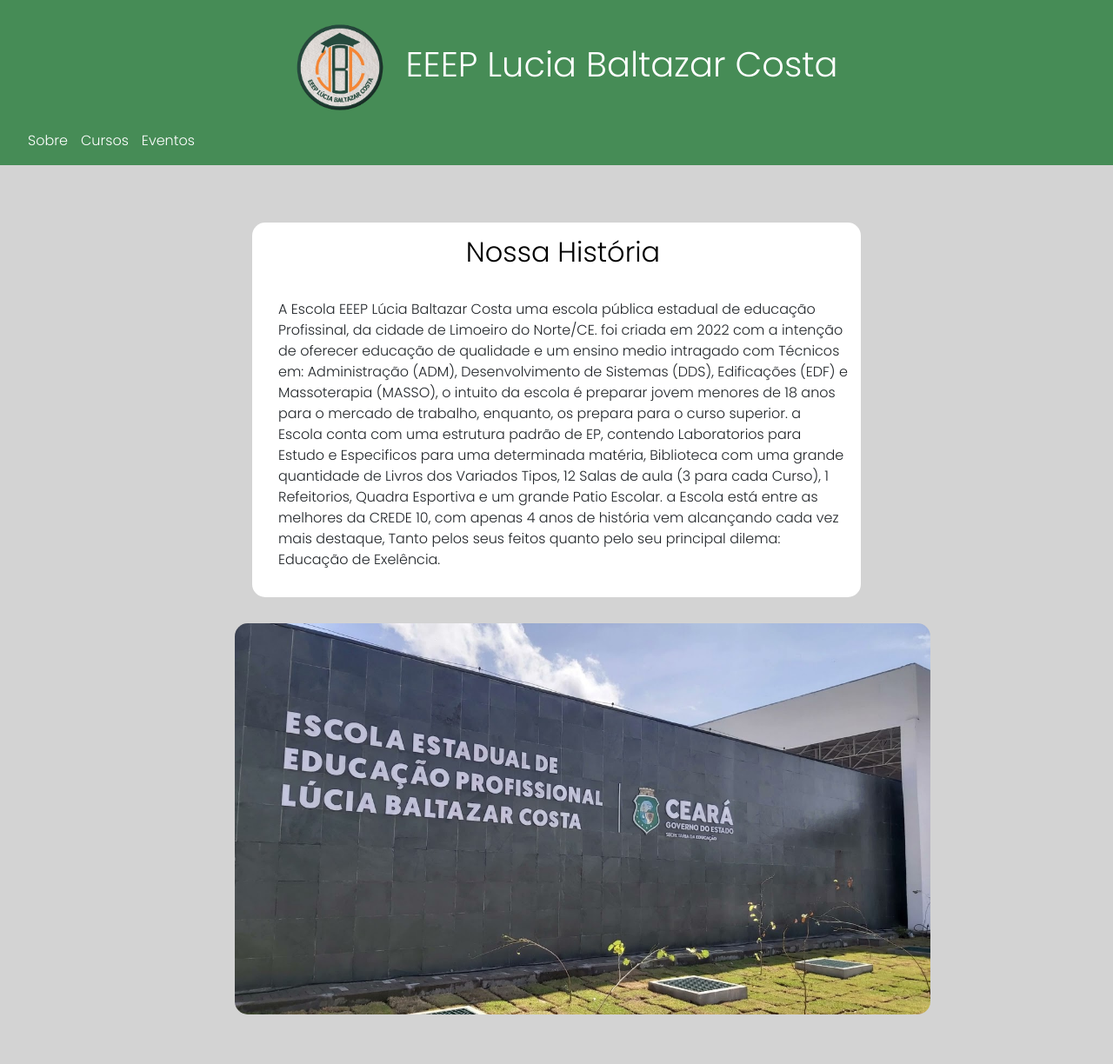
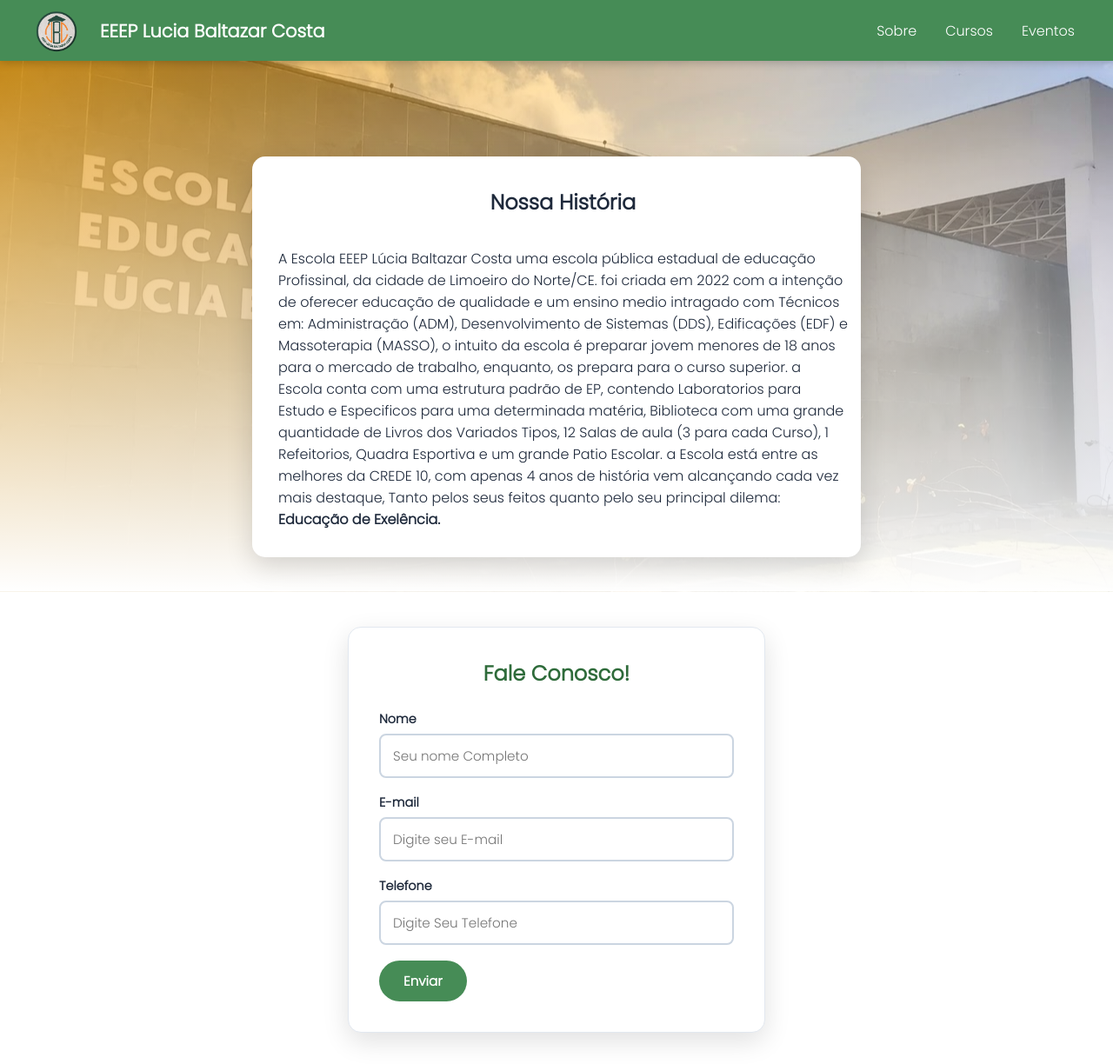
Before and after one commit to gabrielnogueira43-tech/EEEP-L-cia-Baltazar-Costa, a plain HTML site: page Index.html in a window 1280 px wide. Shown: the top 1224 px of the page at 87% size. Drawn offline with nearby package versions, Linux system fonts and the light colour scheme.

Commit message:
Atualização

```diff
--- a/Index.html
+++ b/Index.html
@@ -4,13 +4,12 @@
     <meta charset="UTF-8">
     <meta name="viewport" content="width=device-width, initial-scale=1.0">
     <title>Lucia Baltazar</title>
-    <link href="https://cdn.jsdelivr.net/npm/bootstrap@5.3.0/dist/css/bootstrap.min.css" rel="stylesheet">
     <link rel="stylesheet" href="style.css">
 </head>
 <body>
 <header>
     <nav>
-        <div class="container">
+        <div class="logo-area">
         <img src="EP.png" alt="Logo da Escola">
     <h1>EEEP Lucia Baltazar Costa</h1>
     </div>
@@ -24,6 +23,7 @@
     </nav>
 </header>
 <main>
+    <section class="fundo_imagem">
 <div class="container">
     <div class="Historia">
         <div class="escola-info">
@@ -35,16 +35,13 @@
             padrão de EP, contendo Laboratorios para Estudo e Especificos para uma determinada matéria, Biblioteca com uma grande quantidade
             de Livros dos Variados Tipos, 12 Salas de aula (3 para cada Curso), 1 Refeitorios, Quadra Esportiva e um grande Patio Escolar.
             a Escola está entre as melhores da CREDE 10, com apenas 4 anos de história vem alcançando cada vez mais destaque, Tanto pelos seus
-            feitos quanto pelo seu principal dilema: Educação de Exelência.
+            feitos quanto pelo seu principal dilema: <strong>Educação de Exelência.</strong>
         </p>
 </div>
     </div>
         </div>
-        <div class="container">
-            <div class="imagem">
-                <img src="escola.jpg" alt="Imagem da Escola ">
-            </div>
-        </div>
+            </section>
+
 <section class="contato">
     <div class="card-contato">
     <h2>Fale Conosco!</h2>
@@ -66,6 +63,7 @@
         </div>
 </section>
 </main>
+
 <footer>
     <div class="footer">
     <p>&copy; 2026 Todos os Direitos Reservardos para EEEP Lúcia Baltazar Costa</p>
--- a/Style.css
+++ b/Style.css
@@ -1,75 +1,91 @@
 @import url('https://fonts.googleapis.com/css2?family=Poppins:ital,wght@0,100;0,200;0,300&display=swap');
 
+:root{
+    --verde: #468c56;
+    --verde-escuro: #2e6b3a;
+    --branco: #ffffff;
+    --cinza-claro: #f4f6f4;
+    --texto-escuro: #1e293b;
+    --sombra: 0 10px 30px rgba(0, 0, 0, 0.12);
+    --sombra-hover: 0 15px 35px rgba(0, 0, 0, 0.18);
+    --radius: 15px;
+    --transicao: 0.3s ease;
+}
+*, *::before, *::after {box-sizing: border-box;}
+
 body {
-    background-color: lightgray;
+    background-color: var(--branco);
     font-family: 'Poppins', sans-serif;
     margin: 0;
+    color: var(--texto-escuro);
 }
-main{
-    justify-content: center;
+header{
+    background-color: var(--verde);
+    position: sticky;
+    top: 0;
+    z-index: 100;
+    box-shadow: 0 2px 10px rgba(0,0,0,0.2);
+}
+nav{
+    display: flex;
     align-items: center;
+    justify-content: space-between;
+    padding: 0 30px;
+    flex-wrap: wrap;
+    gap: 10px;
 }
-ul{
+.logo-area{
+    display: flex;
+    align-items: center;
+    gap: 15px;
+}
+.logo-area img{
+    width: 70px;
+    height: 70px;
+    object-fit: contain;
+}
+h1{
+    color: var(--branco);
+    font-size: 1.3rem;
+    margin: 0;
+    font-weight: 600;
+}
+.link ul{
     display: flex;
     list-style: none;
-    gap: 15px;
+    gap: 5px;
+    margin: 0;
+    padding: 10px 0;
 }
-a{
+.link a{
     text-decoration: none;
-    color: #ffff;
-    position: relative;
+    color: var(--branco);
+    font-weight: 500;
+    padding: 6px 14px;
+    border-radius: 20px;
+    transition: background-color var(--transicao);
     display: inline-block;
-    margin-bottom: 1rem;
 }
-.link a::after{
-    content: "";
-    background-color: #fff;
-    width: 0;
-    height: 2px;
-    position: absolute;
-    left: 0;
-    bottom: -2px;
-    transition: width 0.3s ease-in-out;
+.link a:hover{
+    background-color: rgba(255,255,255,0.2);
 }
-.link a:hover::after{
+.fundo_imagem{
     width: 100%;
-}
-img{
-    width: 150px;
-    height: 150px;
-}
-header{
-    background-color: #468c56;
-}
-.Container{
-    display: flex;
-}
-.Container p{
-    margin-top: 90px;
-    color: #fff;
-    opacity: 0.9;
-    margin-right: 0;
-}
-h1{
-    color: #fff;
-    margin-top: 50px;
+    display: block;
+    background:
+    linear-gradient(to top, var(--cinza-claro), rgba(255,255,255,0)),
+    linear-gradient(to right, rgba(255,165,0,0.6) rgba(255,165,0, 0)),
+    url(escola.jpg);
+    background-size: cover;
+    background-position: center;
+    padding: 60px 20px 40px;
 }
 .container{
     display: flex;
     justify-content: center;
+    padding: 0 20px;
 }
-.imagem{
-    border-radius: 15px;
-    width: 100%;
-    max-width: 800px;
-}
-.imagem img{
-    width: 100%;
-    height: auto;
-    border-radius: 15px;
-    object-fit: cover;
-    margin: 30px;
-}
+
 .adm {
     width: 700px;
     min-height: 250px;
@@ -220,6 +236,45 @@
     margin-bottom: 10px;
     color: #1e293b
 }
+.ep_fundo{
+    position: relative;
+}
+.ep_fundo::before{
+    content: "";
+    position: absolute;
+    inset: 0;
+    background: url(imagem\ ep.png);
+    background-size: cover;
+    background-position: center;
+    opacity: 0.2;
+    z-index: -1;
+}
+.ep_fundo{
+    position: relative;
+}
+.ep_fundo::before{
+    content: "";
+    position: absolute;
+    inset: 0;
+    background: url(imagem\ ep.png);
+    background-size: cover;
+    background-position: center;
+    opacity: 0.2;
+    z-index: -1;
+}
+.ep_fundo{
+    position: relative;
+}
+.ep_fundo::before{
+    content: "";
+    position: absolute;
+    inset: 0;
+    background: url(imagem\ ep.png);
+    background-size: cover;
+    background-position: center;
+    opacity: 0.2;
+    z-index: -1;
+}
 .Historia{
     width: 700px;
     min-height: 100px;
@@ -229,6 +284,16 @@
     padding-left: 15px;
     display: flex;
     gap: 30px;
+    box-shadow: 0 10px 30px rgba(0,0,0,0.15);
+}
+.fundo_imagem{
+    width: 100%;
+    display: block;
+    background: linear-gradient(to top, white, rgba(255,255,255,0)),
+    linear-gradient(to right, rgba(255,165,0,0.7), rgba(255,165,0,0)),
+    url(escola.jpg);
+    background-size: cover;
+    background-position: center;
 }
 .escola-info p{
     padding: 15px;
@@ -241,62 +306,80 @@
     max-width: 400px;
     margin: 50px auto;
 }
-.card-contato{
-    background-color: white;
-    width: 500px;
-    padding: 30px;
-    border-radius: 15px;
-    box-shadow: 0 10px 25px rgb(0,0,0,0,0.1);
-    border: 1px solid black;
-    margin-top: 30px;
-    margin-left: 30px;
+.contato {
+    display: flex;
+    justify-content: center;
+    padding: 40px 20px;
 }
-h2{
-    color: #000;
-    margin-bottom: 20px;
+
+.card-contato {
+    background-color: var(--branco);
+    width: 100%;
+    max-width: 480px;
+    padding: 35px;
+    border-radius: var(--radius);
+    box-shadow: var(--sombra);
+    border: 1px solid #e2e8f0;
 }
-.formulario{
+
+.card-contato h2 {
+    color: var(--verde-escuro);
+    margin-top: 0;
+    margin-bottom: 25px;
+    text-align: center;
+}
+
+.formulario {
     display: flex;
     flex-direction: column;
-    gap: 20px;
+    gap: 18px;
 }
-.campo{
+
+.campo {
     display: flex;
     flex-direction: column;
-    gap: 8px;
+    gap: 6px;
 }
-.campo label{
+
+.campo label {
     font-weight: 600;
-    color: #000;
-    transition: color 0.4s ease;
+    color: var(--texto-escuro);
+    font-size: 0.9rem;
+    transition: color var(--transicao);
 }
-input{
-    padding: 12px;
-    border: 2px solid #000;
+
+input {
+    padding: 12px 14px;
+    border: 2px solid #cbd5e1;
     border-radius: 8px;
     outline: none;
-    font-size: 1rem;
-    color: #000;
-    transition: all 0.4s ease;
+    font-size: 0.95rem;
+    font-family: 'Poppins', sans-serif;
+    color: var(--texto-escuro);
+    transition: border-color var(--transicao);
 }
-input:focus{
-    border-color: purple;
+
+input:focus { border-color: var(--verde); }
+
+.campo:focus-within label { color: var(--verde); }
+
+.botao {
+    padding: 12px 28px;
+    background-color: var(--verde);
+    color: var(--branco);
+    border: none;
+    border-radius: 25px;
+    font-weight: 600;
+    font-family: 'Poppins', sans-serif;
+    font-size: 0.95rem;
+    cursor: pointer;
+    align-self: flex-start;
+    transition: background-color var(--transicao), transform var(--transicao);
 }
-.campo:focus-within label{
-    color: purple
-}
-.botao{
-    padding: 12px;
-    background-color: #000;
-    color: #fff;
-    border: none;
-    border-radius: 15px;
-    font-weight: bold;
-    cursor: pointer;
-    width: 100px;
-}
-.botao:hover{
-    background-color: purple;
+
+.botao:hover {
+    background-color: var(--verde-escuro);
+    transform: translateY(-2px);
 }
 .oficina-sonhos{
     width: 500px;
```
Also changed, not shown: cursos.html (+13 -9 lines), eventos.html (+3 -1 lines), teste.css (added, +42 -0 lines), teste.html (added, +162 -0 lines), Meu Landing_Page2.webp (deleted), logo ep.png (deleted), 2 other files.
